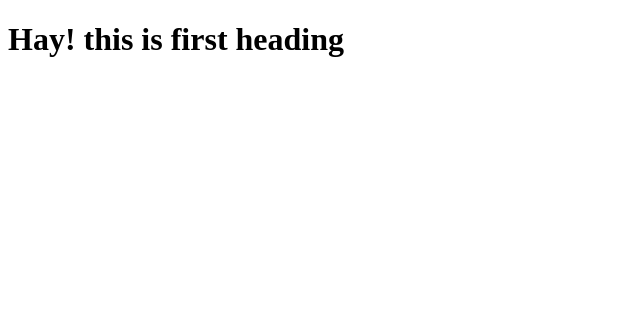
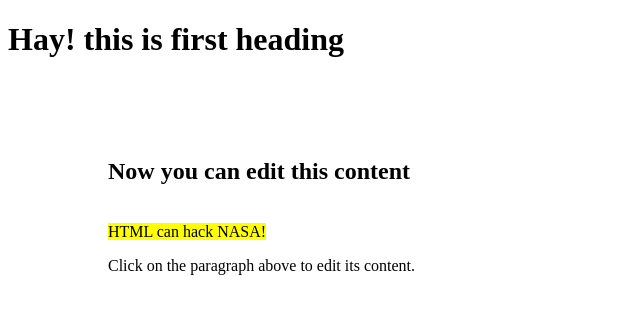
Before and after one commit to ANIK365PRO/My-First-Git-Repo, a plain HTML site: page project.html in a window 1280 px wide. Shown: the whole page, without its empty margins (0-640 px from the left). Drawn offline with Linux system fonts and the light colour scheme.

Commit message:
add a second commit and use contenteditable attribute

```diff
--- a/project.html
+++ b/project.html
@@ -9,6 +9,17 @@
 
 <body>
   <h1>Hay! this is first heading</h1>
+
+  <section style="margin:100px">
+    <div>
+      <h2>Now you can edit this content</h2><br>
+      <mark>HTML can hack NASA!</mark>
+      <!-- use contenteditable attribute -->
+      <p contenteditable="true">
+        Click on the paragraph above to edit its content.</p>
+
+    </div>
+  </section>
 </body>
 
 </html>
```
